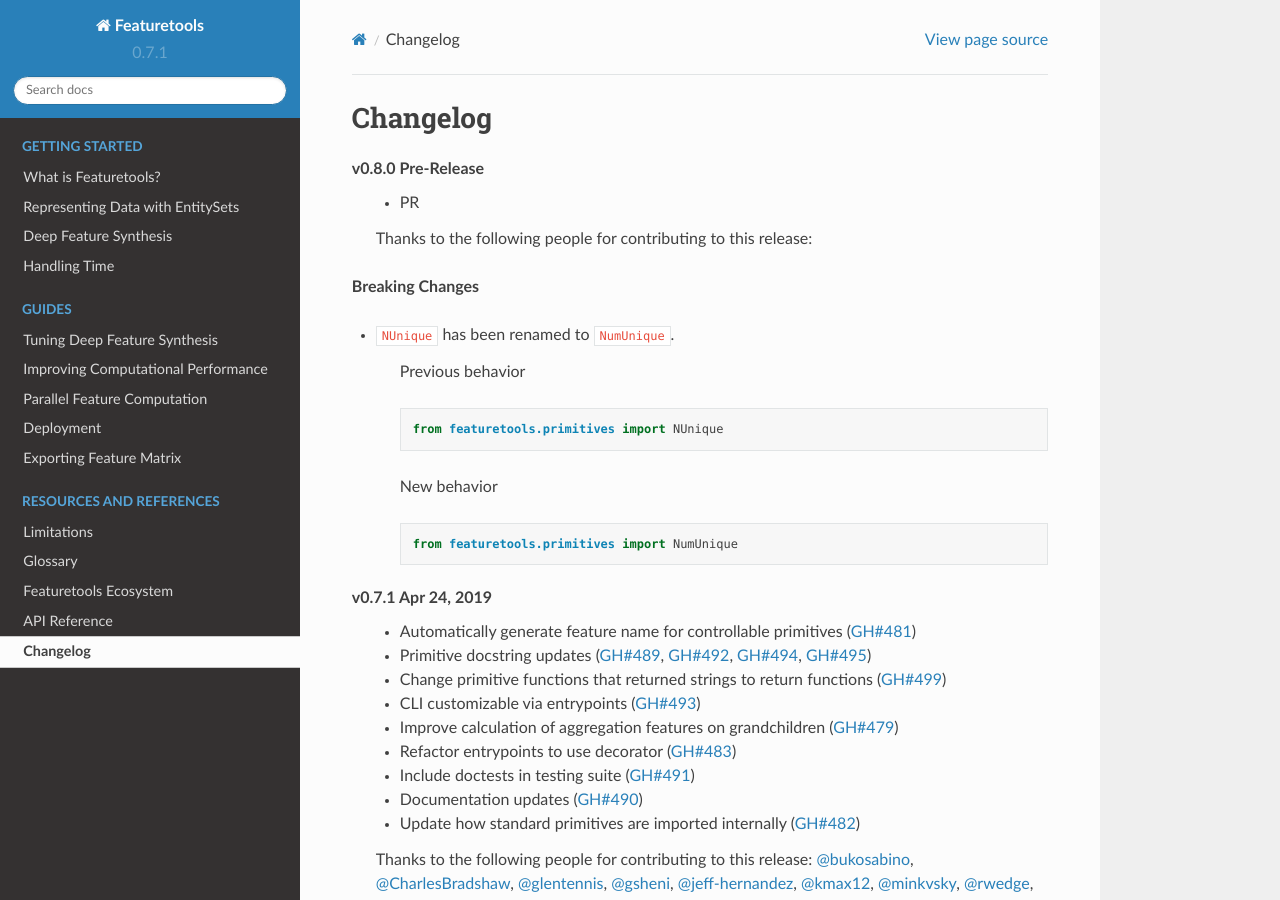
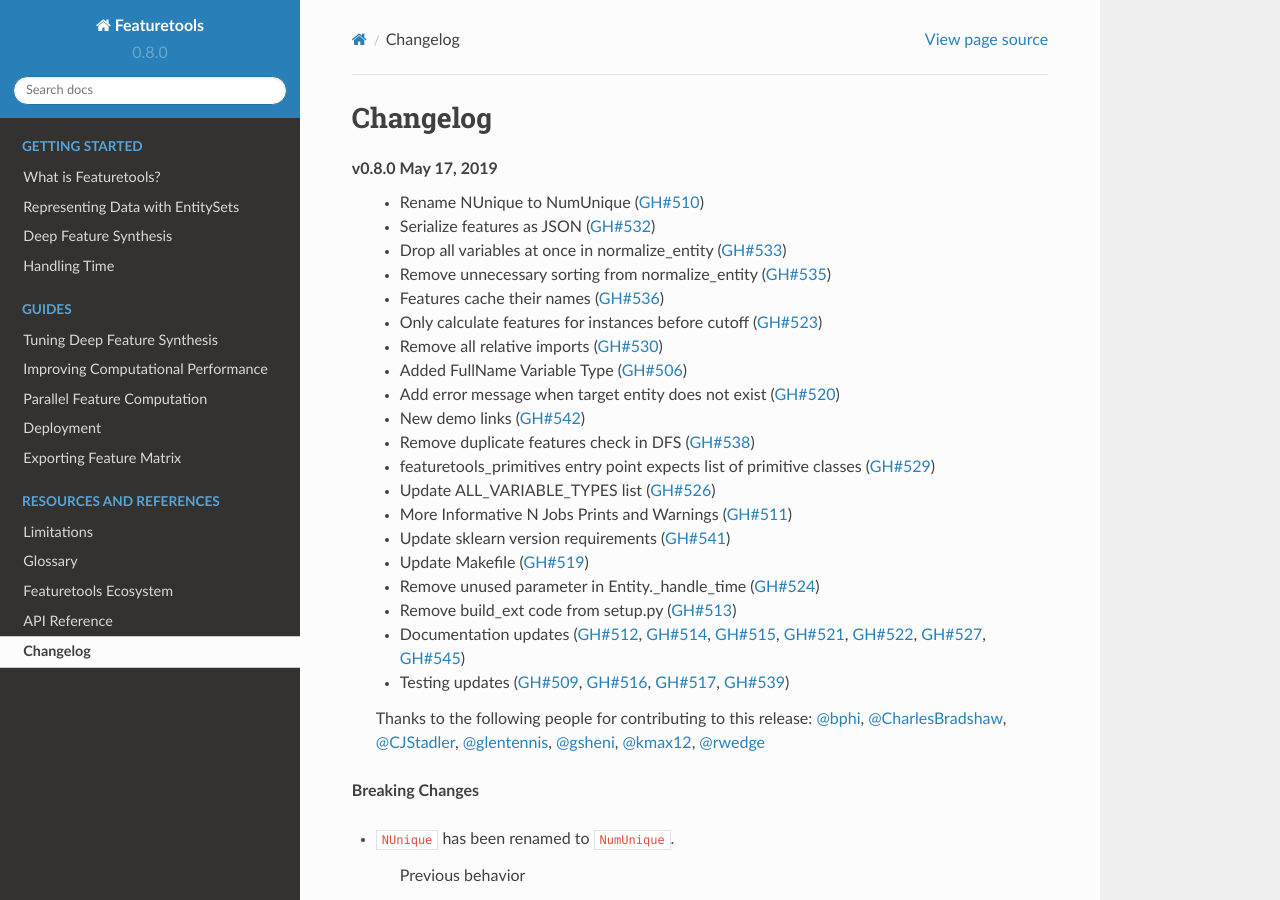
Before and after one commit to alteryx/featuretools, a Sphinx documentation site: the page built from docs/source/changelog.rst, in a window 1280 px wide and 900 px high. Built offline with Sphinx 7.4.7 and the Read the Docs theme 2.0.0, drawn with Linux system fonts in a browser that asks for light colours; pages that are not in the unit, such as notebooks, are missing from menus.

Commit message:
v0.8.0 (#548)
* bump version number

* bump version and fix test

* update changelog

* update changelog

* bump version

* bump version number

```diff
--- a/docs/source/changelog.rst
+++ b/docs/source/changelog.rst
@@ -2,10 +2,29 @@
 
 Changelog
 ---------
-**v0.8.0** Pre-Release
-    * PR
+**v0.8.0** May 17, 2019
+    * Rename NUnique to NumUnique (:pr:`510`)
+    * Serialize features as JSON (:pr:`532`)
+    * Drop all variables at once in normalize_entity (:pr:`533`)
+    * Remove unnecessary sorting from normalize_entity (:pr:`535`)
+    * Features cache their names (:pr:`536`)
+    * Only calculate features for instances before cutoff (:pr:`523`)
+    * Remove all relative imports (:pr:`530`)
+    * Added FullName Variable Type (:pr:`506`)
+    * Add error message when target entity does not exist (:pr:`520`)
+    * New demo links (:pr:`542`)
+    * Remove duplicate features check in DFS (:pr:`538`)
+    * featuretools_primitives entry point expects list of primitive classes (:pr:`529`)
+    * Update ALL_VARIABLE_TYPES list (:pr:`526`)
+    * More Informative N Jobs Prints and Warnings (:pr:`511`)
+    * Update sklearn version requirements (:pr:`541`)
+    * Update Makefile (:pr:`519`)
+    * Remove unused parameter in Entity._handle_time (:pr:`524`)
+    * Remove build_ext code from setup.py (:pr:`513`)
+    * Documentation updates (:pr:`512`, :pr:`514`, :pr:`515`, :pr:`521`, :pr:`522`, :pr:`527`, :pr:`545`)
+    * Testing updates (:pr:`509`, :pr:`516`, :pr:`517`, :pr:`539`)
 
-    Thanks to the following people for contributing to this release:
+    Thanks to the following people for contributing to this release: :user:`bphi`, :user:`CharlesBradshaw`, :user:`CJStadler`, :user:`glentennis`, :user:`gsheni`, :user:`kmax12`, :user:`rwedge`
 
 **Breaking Changes**
 
--- a/featuretools/version.py
+++ b/featuretools/version.py
@@ -1 +1 @@
-__version__ = '0.7.1'
+__version__ = '0.8.0'
--- a/setup.py
+++ b/setup.py
@@ -8,7 +8,7 @@
 
 setup(
     name='featuretools',
-    version='0.7.1',
+    version='0.8.0',
     packages=find_packages(),
     description='a framework for automated feature engineering',
     url='http://featuretools.com',
```
Also changed, not shown: 1 other file.
